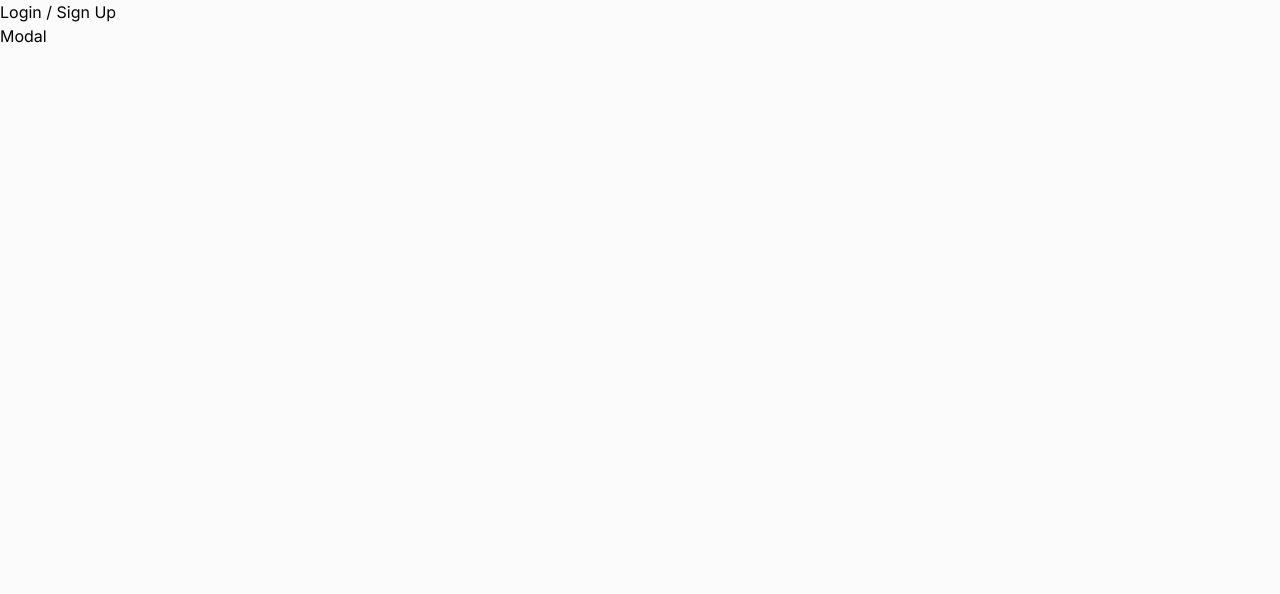
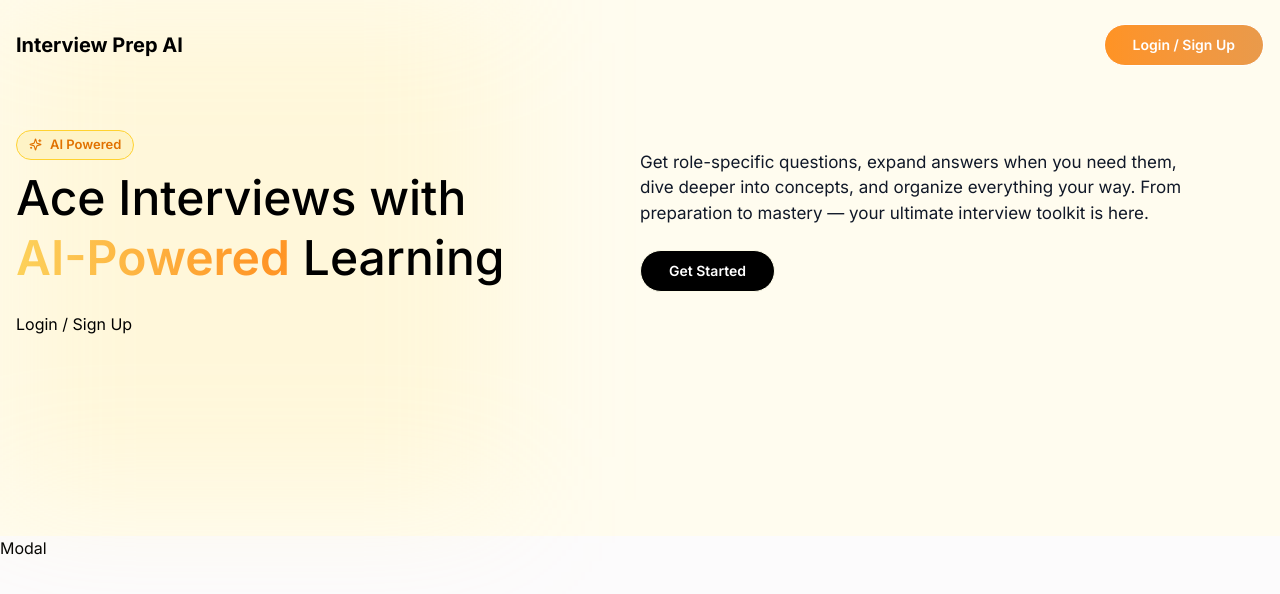
Before and after one commit to recep-demir/interview-prep-ai, a React (Vite) app in the folder frontend/: page / in a window 1280 px wide. Shown: the top 594 px of the page. Built offline with nearby package versions, Linux system fonts and the light colour scheme.

Commit message:
Enhance LandingPage: Add header with user profile and introductory content

```diff
--- a/frontend/src/pages/LandingPage.jsx
+++ b/frontend/src/pages/LandingPage.jsx
@@ -1,9 +1,12 @@
 import React, { useState, useContext } from "react";
+import { APP_FEATURES } from "../utils/data";
 import { useNavigate } from "react-router-dom";
 import Modal from "../components/Modal";
 import Login from "./Auth/Login";
 import SignUp from "./Auth/SignUp";
 import { UserContext } from "../context/UserContext"
+import ProfileInfoCard from "../components/Cards/ProfileInfoCard";
+import { LuSparkles } from "react-icons/lu";
 
 const LandingPage = () => {
   const { user } = useContext(UserContext);
@@ -21,11 +24,65 @@ const LandingPage = () => {
 
   return (
     <>
-      {/* This is the landing page */}
+      <div className="w-full min-h-full bg-[#FFFCEF]">
+        <div className="w-[500px] h-[500px] bg-amber-200/20 blur-[65px] absolute top-0 left-0" />
 
-      <button onClick={handleCTA}>
-        {user ? "Go to Dashboard" : "Login / Sign Up"}
-      </button>
+        <div className="container mx-auto px-4 pt-6 pb-[200px] relative z-10">
+          {/* Header */}
+          <header className="flex justify-between items-center mb-16">
+            <div className="text-xl text-black font-bold">
+              Interview Prep AI
+            </div>
+            {user ? (
+              <ProfileInfoCard />
+            ) : (
+              <button
+                className="bg-linear-to-r from-[#FF9324] to-[#e99a4b] text-sm font-semibold text-white px-7 py-2.5 rounded-full hover:bg-black hover:text-white border border-white transition-colors cursor-pointer"
+                onClick={() => setOpenAuthModal(true)}
+              >
+                Login / Sign Up
+              </button>
+            )}
+          </header>
+
+          <div className="flex flex-col md:flex-row items-center">
+  <div className="w-full md:w-1/2 pr-4 mb-8 md:mb-0">
+    <div className="flex items-center justify-left mb-2">
+      <div className="flex items-center gap-2 text-[13px] text-amber-600 font-semibold bg-amber-100 px-3 py-1 rounded-full border border-amber-300">
+        <LuSparkles /> AI Powered
+      </div>
+    </div>
+
+    <h1 className="text-5xl text-black font-medium mb-6 leading-tight">
+      Ace Interviews with <br />
+      <span className="text-transparent bg-clip-text bg-[radial-gradient(circle,_#FF9324_0%,_#FCD760_100%)] bg-[length:200%_200%] animate-text-shine font-semibold">
+        AI-Powered
+      </span>{" "}
+      Learning
+    </h1>
+  </div>
+
+  <div className="w-full md:w-1/2">
+    <p className="text-[17px] text-gray-900 mr-0 md:mr-20 mb-6">
+      Get role-specific questions, expand answers when you need them, dive deeper into concepts, and organize everything your way. From preparation to mastery — your ultimate interview toolkit is here.
+    </p>
+
+    <button
+      className="bg-black text-sm font-semibold text-white px-7 py-2.5 rounded-full hover:bg-yellow-100 hover:text-black border border-yellow-50 hover:border-yellow-300 transition-colors cursor-pointer"
+      onClick={handleCTA}
+    >
+      Get Started
+    </button>
+  </div>
+</div>
+
+
+          {/* Geri kalan sayfa içeriği burada olacak */}
+          <button onClick={handleCTA}>
+            {user ? "Go to Dashboard" : "Login / Sign Up"}
+          </button>
+        </div>
+      </div>
 
       <Modal isOpen={openAuthModal} onClose={() => setOpenAuthModal(false)}>
         {currentPage === "login" ? (
```
